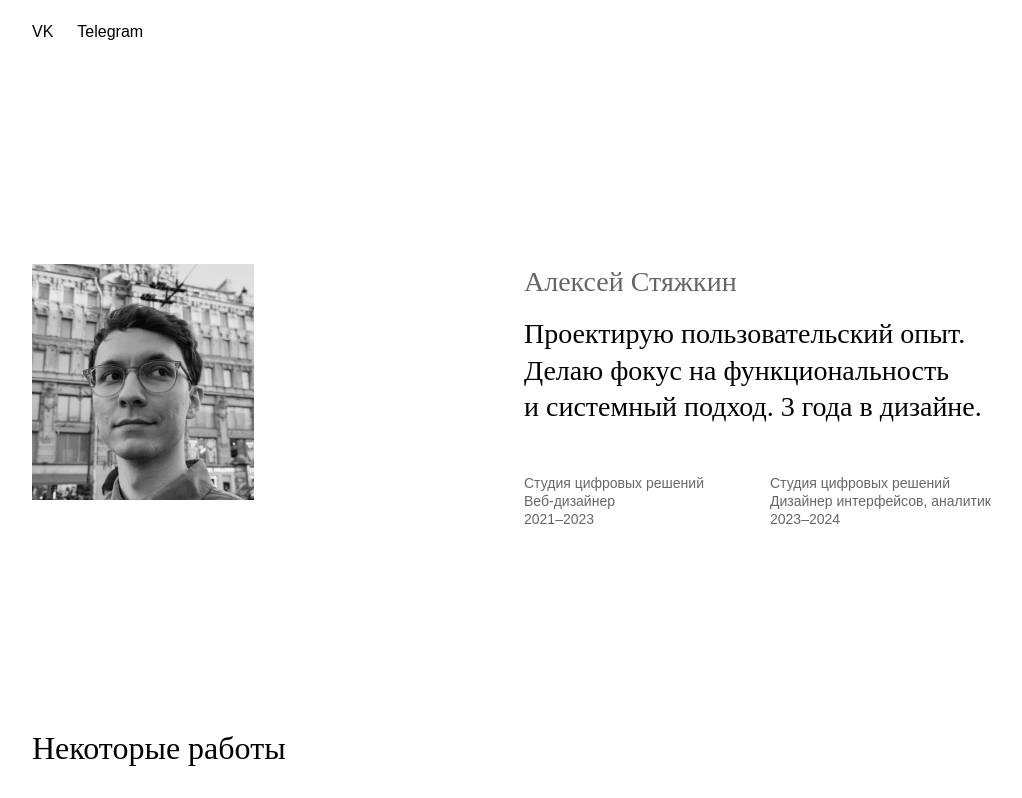
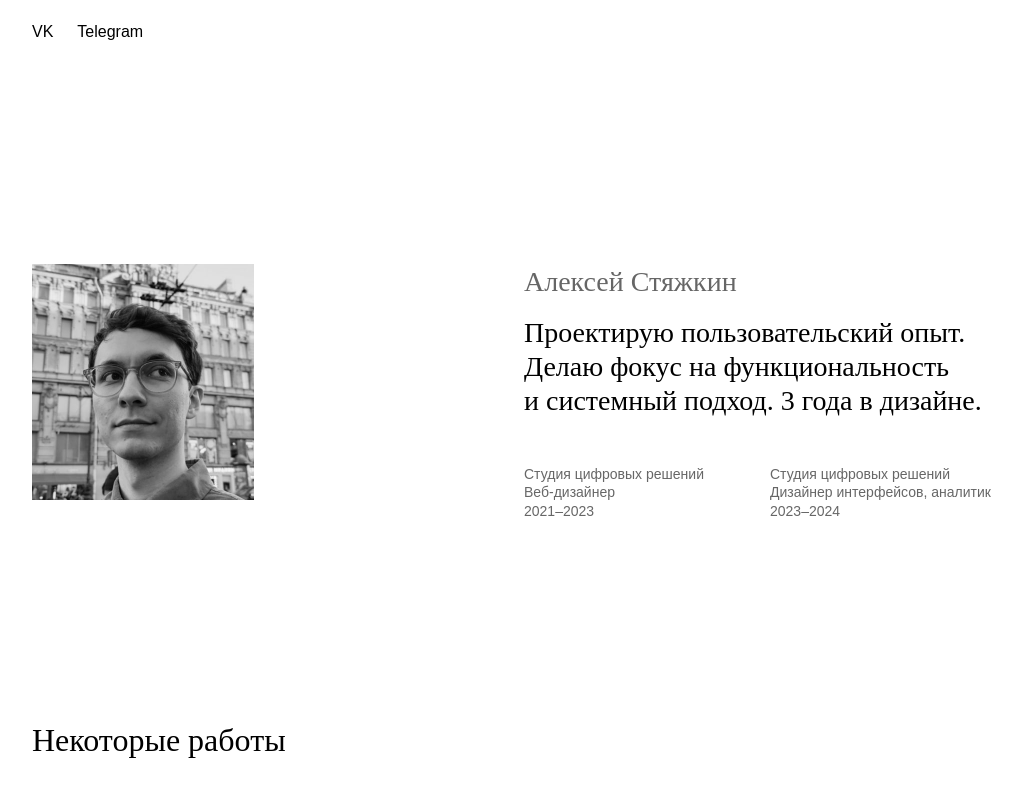
Before and after one commit to alexbucklee/design-portfolio, a plain HTML site: page index.html in a window 1280 px wide. Shown: the top 798 px of the page, without its empty margins (128-1150 px from the left). Drawn offline with Linux system fonts and the light colour scheme.

Commit message:
Update style.css

```diff
--- a/styles/style.css
+++ b/styles/style.css
@@ -117,7 +117,7 @@ img {
     font-size: var(--accent-fontsize);
     color: var(--black-color);
     margin-bottom: 48px;
-    line-height: var(--body-lineheight);
+    line-height: 1.2;
     font-family: 'Times New Roman', Times, serif;
 }
 
```
